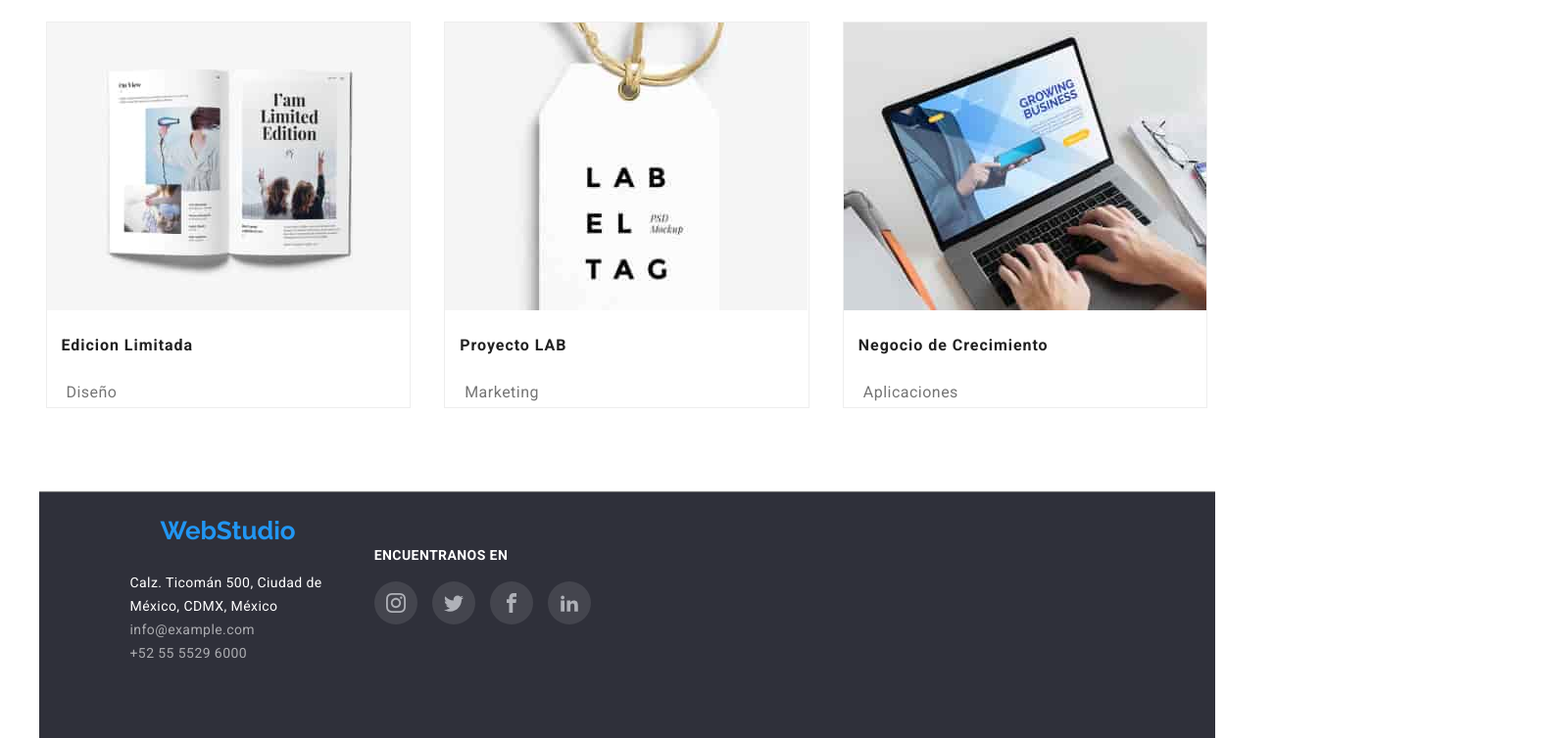
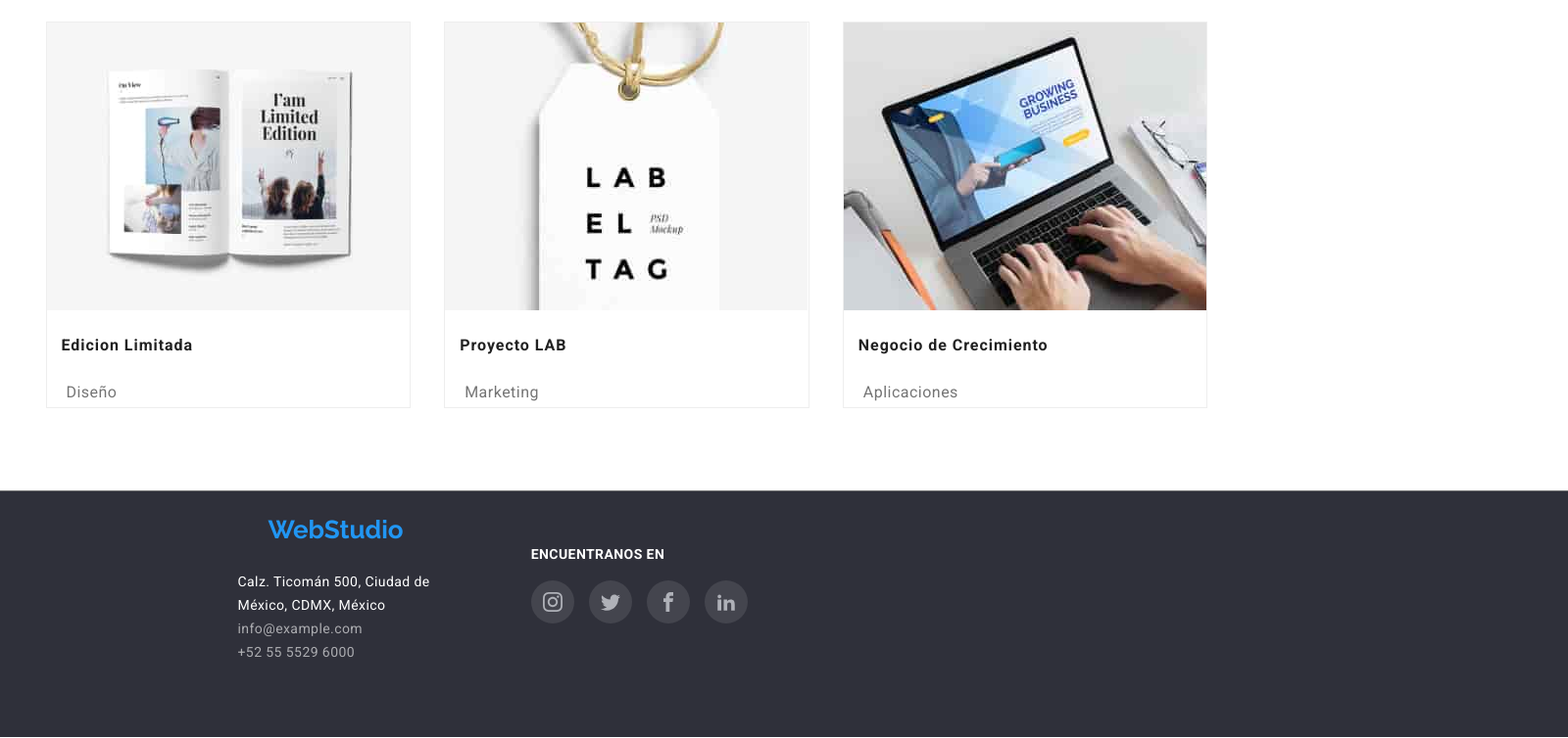
Before and after one commit to JLuisNG/goit-markup-hw-05, a plain HTML site: page Portafolio.html in a window 1280 px wide. Shown: the part 980-1734 px from the top of the page at 98% size, 1600 px wide, since content can reach past the window. Drawn offline with nearby package versions, Linux system fonts and the light colour scheme.

Commit message:
YASTAA:")

```diff
--- a/css/style.css
+++ b/css/style.css
@@ -16,8 +16,7 @@ section{
 
 header {
     margin: 0 auto;
-    width: 1200px;
-    max-width: 1200px;
+    width: 1600px;
     border-bottom: 1px solid #ECECEC;
 }
 
@@ -27,10 +26,9 @@ header {
     display: flex;
     justify-content: space-between;
     align-items: center;
-    width: 1100px;
+    width: 1200px;
     margin: auto;
     height: 80px;
-
 
 }
 
@@ -187,7 +185,6 @@ body {
 
 }
 
-
     /* seccion de main */
 
     /* background e img + txt*/
@@ -203,7 +200,7 @@ body {
     justify-content: center;
     align-items: center;
     margin: auto;
-    max-width: 1200px;
+    max-width: 1600px;
     height: 600px;
 }
 
@@ -376,6 +373,7 @@ body {
     margin-top: 80px;
     background-color:#F5F4FA
     ;
+    width: 1600px;
 }
 
 .content-5 .container .ourT-3 h2 {
@@ -550,13 +548,13 @@ body {
 .content-9{
 
     background-color: #2F303A;
-    width: 1200px;
+    width: 1600px;
     height: 252px;
     display: flex;
     flex-direction: column;
     justify-content: space-between;
     align-items: center;
-    margin-top: auto;
+    margin-top: 0 auto;
     border-top: 1px solid #757575;
 
 }
@@ -565,7 +563,8 @@ body {
     display: flex;
     flex-direction: column;
     align-items: center;
-    margin-left: -850px;
+    margin-left: -950px;
+    width: 100%;
 }
 
 .content-9 .container .Web-Studio{
@@ -670,11 +669,3 @@ body {
 .back-item-footer:hover{
     background-color: #2196F3;
 }
-
-footer{
-
-    border-top: 1px solid #ECECEC;
-    width: 1200px;
-    margin: 0 auto;
-    max-width: 1200px;
-}
```
